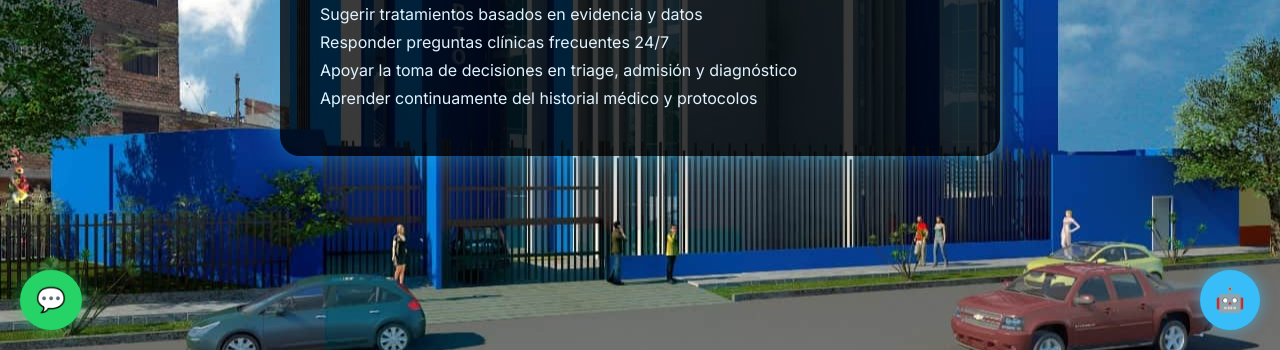
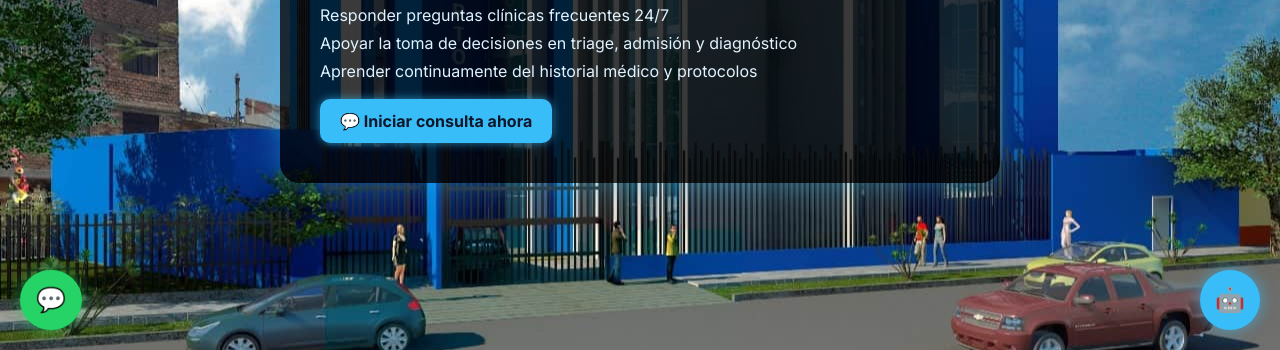
Before and after one commit to Cristopher-program/IA-centro-de-salud, a plain HTML site: page index.html in a window 1280 px wide. Shown: the part 450-800 px from the top of the page. Drawn offline with Linux system fonts and the light colour scheme.

Commit message:
Update index.html

```diff
--- a/index.html
+++ b/index.html
@@ -1,3 +1,4 @@
+
 <!DOCTYPE html>
 <html lang="es">
 <head>
@@ -303,6 +304,21 @@
     <li style="margin-bottom: 8px;">Apoyar la toma de decisiones en triage, admisión y diagnóstico</li>
     <li style="margin-bottom: 8px;">Aprender continuamente del historial médico y protocolos</li>
   </ul>
+  <a href="#" onclick="chatModal.classList.add('active');" style="
+  display: inline-block;
+  background-color: #38bdf8;
+  color: #0f172a;
+  padding: 12px 20px;
+  border-radius: 10px;
+  font-weight: bold;
+  text-decoration: none;
+  margin-top: 10px;
+  box-shadow: 0 0 10px #38bdf8aa;
+  transition: background 0.3s ease;
+">
+  💬 Iniciar consulta ahora
+</a>
+
 </div>
 
 
```
